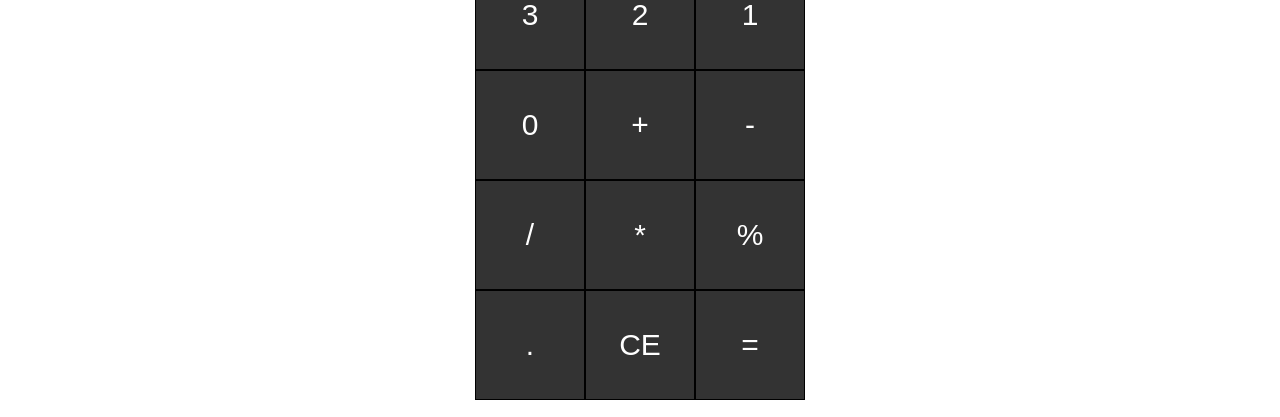
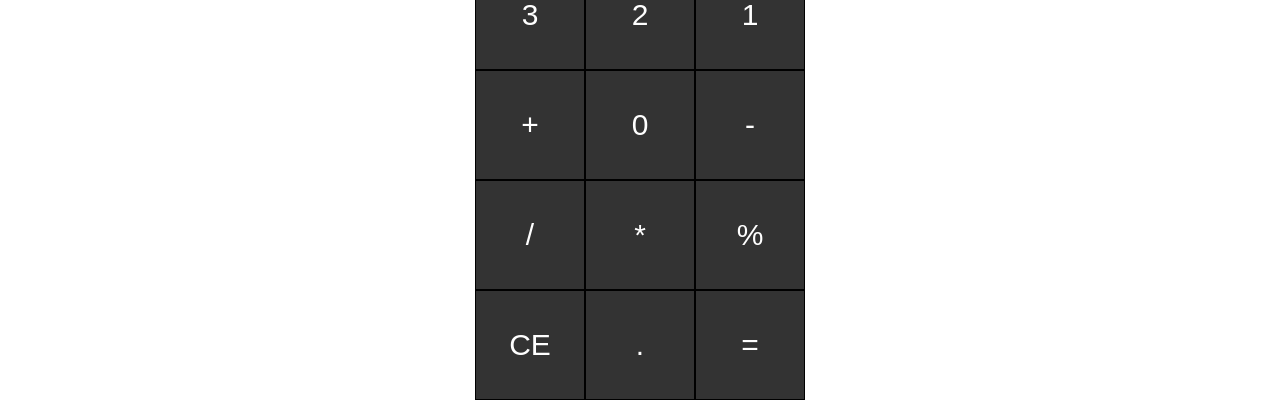
Before and after one commit to TomatoKicker/ReactLearning, a React (Create React App) app: page /calculator in a window 1280 px wide. Shown: the part 510-927 px from the top of the page. Built offline with nearby package versions, Linux system fonts and the light colour scheme.

Commit message:
button order calculator

```diff
--- a/src/components/Calculator/Calculator.js
+++ b/src/components/Calculator/Calculator.js
@@ -27,15 +27,15 @@ function Calculator() {
             <input type={'button'} value={'2'} className='button' onClick={clickHandle}  />
             <input type={'button'} value={'1'} className='button' onClick={clickHandle}  />
 
+            <input type={'button'} value={'+'} className='button' onClick={clickHandle}  />
             <input type={'button'} value={'0'} className='button' onClick={clickHandle}  />
-            <input type={'button'} value={'+'} className='button' onClick={clickHandle}  />
             <input type={'button'} value={'-'} className='button' onClick={clickHandle}  />
             <input type={'button'} value={'/'} className='button' onClick={clickHandle}  />
             <input type={'button'} value={'*'} className='button' onClick={clickHandle}  />
             <input type={'button'} value={'%'} className='button' onClick={clickHandle}  />
-            <input type={'button'} value={'.'} className='button' onClick={clickHandle}  />
 
             <input type={'button'} value={'CE'} className='button' onClick={clearResult} />
+            <input type={'button'} value={'.'} className='button' onClick={clickHandle}  />
             <input type={'button'} value={'='} className='button' onClick={calculate} />
         </div>
     )
```
